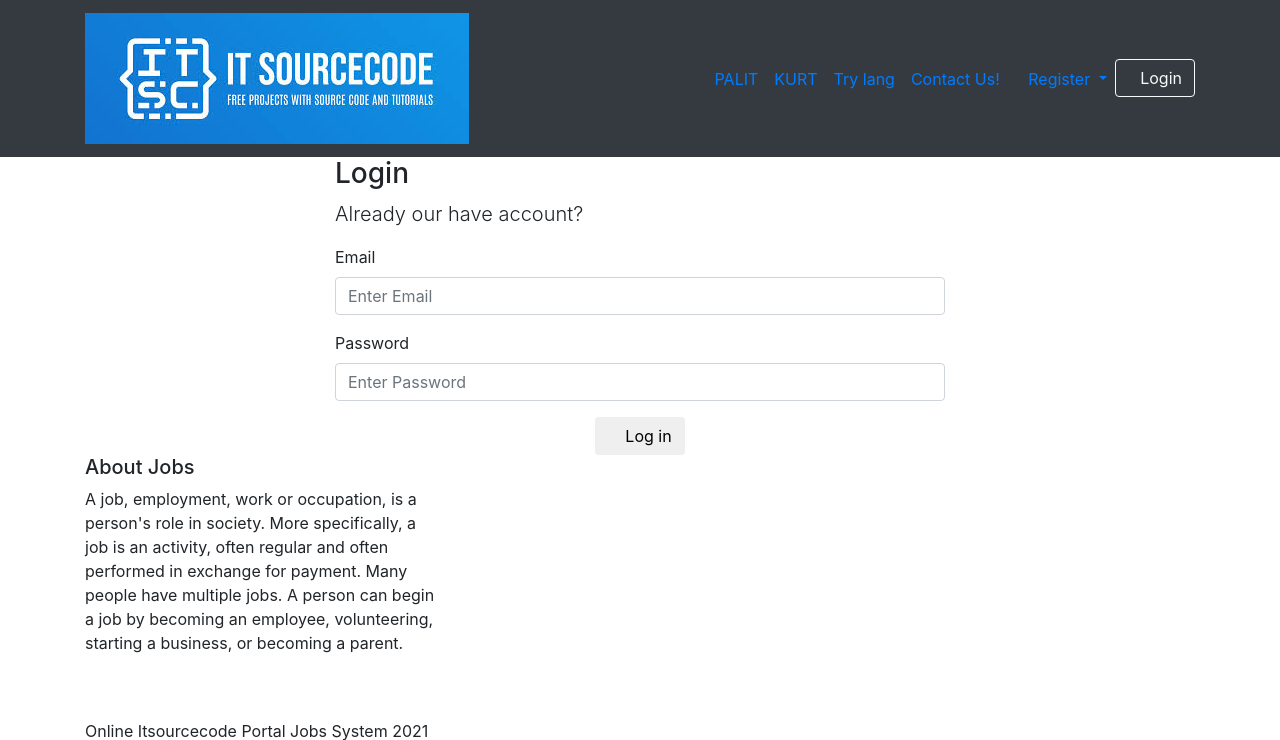
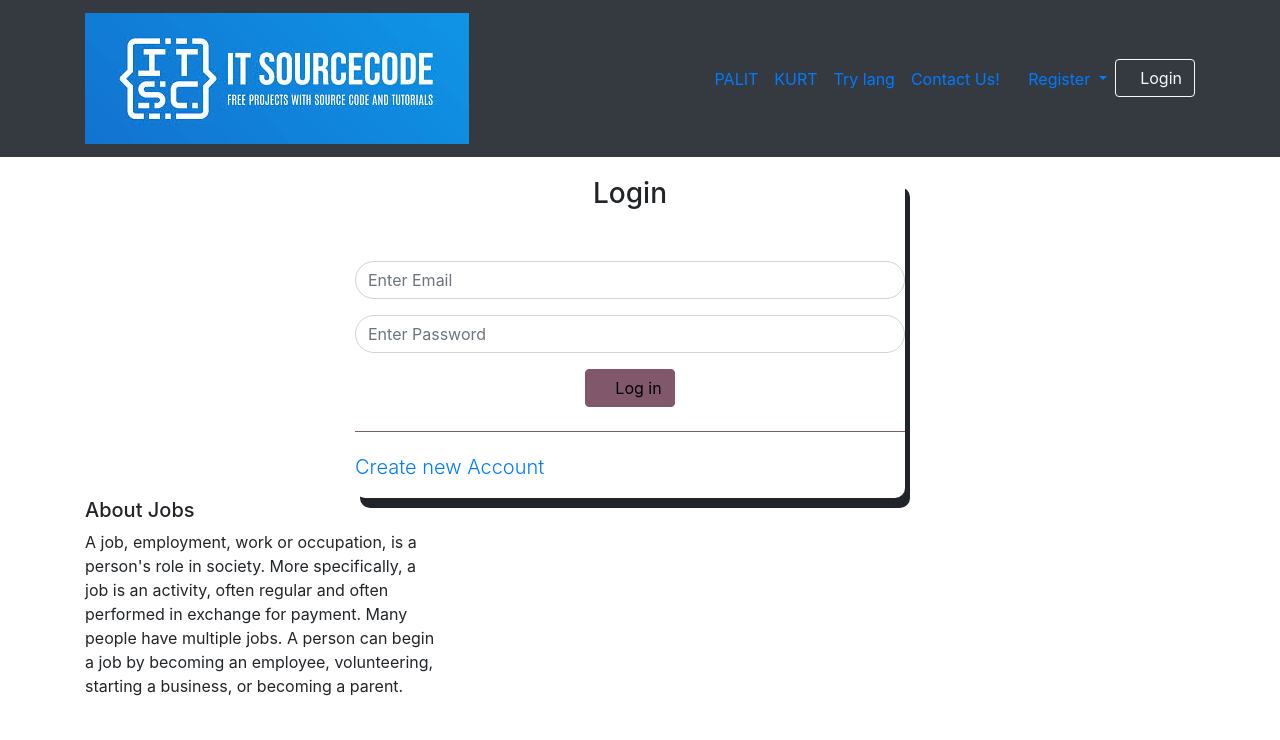
Before and after one commit to rsl081/job-portal-django-elective-5, a Django app: page /login in a window 1280 px wide. Shown: the top 740 px of the page. Run offline with Django 3.2, Linux system fonts and the light colour scheme; some libraries are stand-ins or nearby versions.

Commit message:
Update login.html

```diff
--- a/templates/accounts/login.html
+++ b/templates/accounts/login.html
@@ -5,10 +5,9 @@
 
 {% block content %}
 
-    <div class="col-lg-6 offset-3">
-        <div class="box">
-            <h3 class="heading">Login</h3>
-            <p class="lead">Already our have account?</p>
+    <div class="col-lg-6 offset-3" style="display:flex; justify-content:center; ">
+        <div class="box" style="margin-top:20px; margin-right:20px; border-radius:10px; width:550px; box-shadow: 5px 10px;">
+            <h3 style="text-align:center; margin-bottom:50px;">Login</h3>
             {% if form.errors %}
                 {% for field in form %}
                     {% for error in field.errors %}
@@ -28,20 +27,29 @@
             <form action="" method="post">
                 {% csrf_token %}
                 {% for field in form %}
-                    <div class="form-group">
-                        <label for="id_{{ field.name }}">{{ field.label }}</label>
+                    <div class="form-group" >
+<!--                        <label for="id_{{ field.name }}">{{ field.label }}</label>-->
                         <input type="{{ field.field.widget.input_type }}"
                                class="form-control"
                                name="{{ field.name }}"
                                id="id_{{ field.name }}"
-                               placeholder="{{ field.field.widget.attrs.placeholder }}">
+                               placeholder="{{ field.field.widget.attrs.placeholder }}"
+                               style="border-radius:20px;"
+                        >
                     </div>
                 {% endfor %}
                 <div class="text-center">
-                    <button type="submit" class="btn btn-outline-white-primary"><i class="fa fa-sign-in"></i> Log in
+                    <button type="submit" class="btn btn-outline-white-primary"
+                            style="background-color:#80576B; border-color:#80576B;">
+                        <i class="fa fa-sign-in"></i> Log in
                     </button>
+
+                    <br/><br/>
+
                 </div>
-            </form>
+
+                <a href="#"><p class="lead" style="border-top: 1px solid #80576B; padding-top:20px ">Create new Account</p> </a>
+
         </div>
     </div>
 {% endblock %}
```
